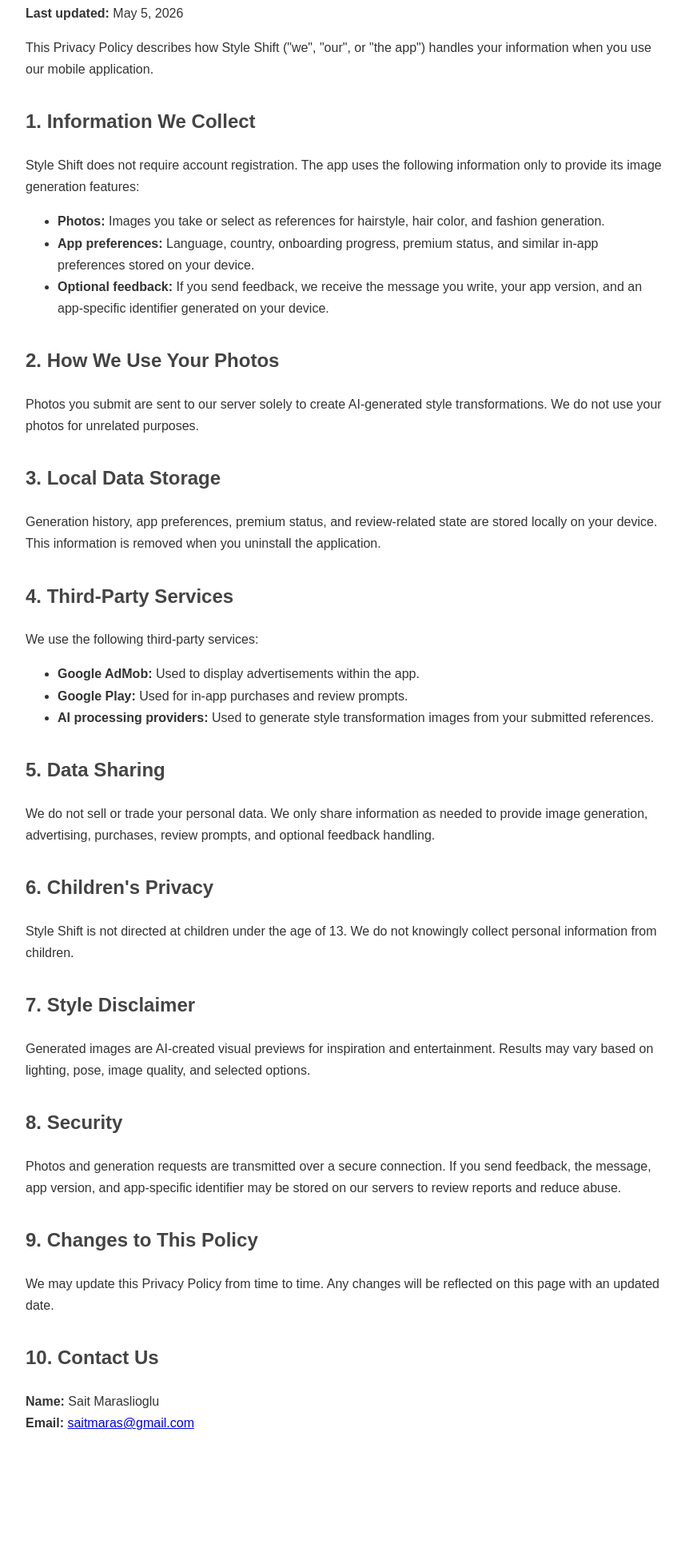
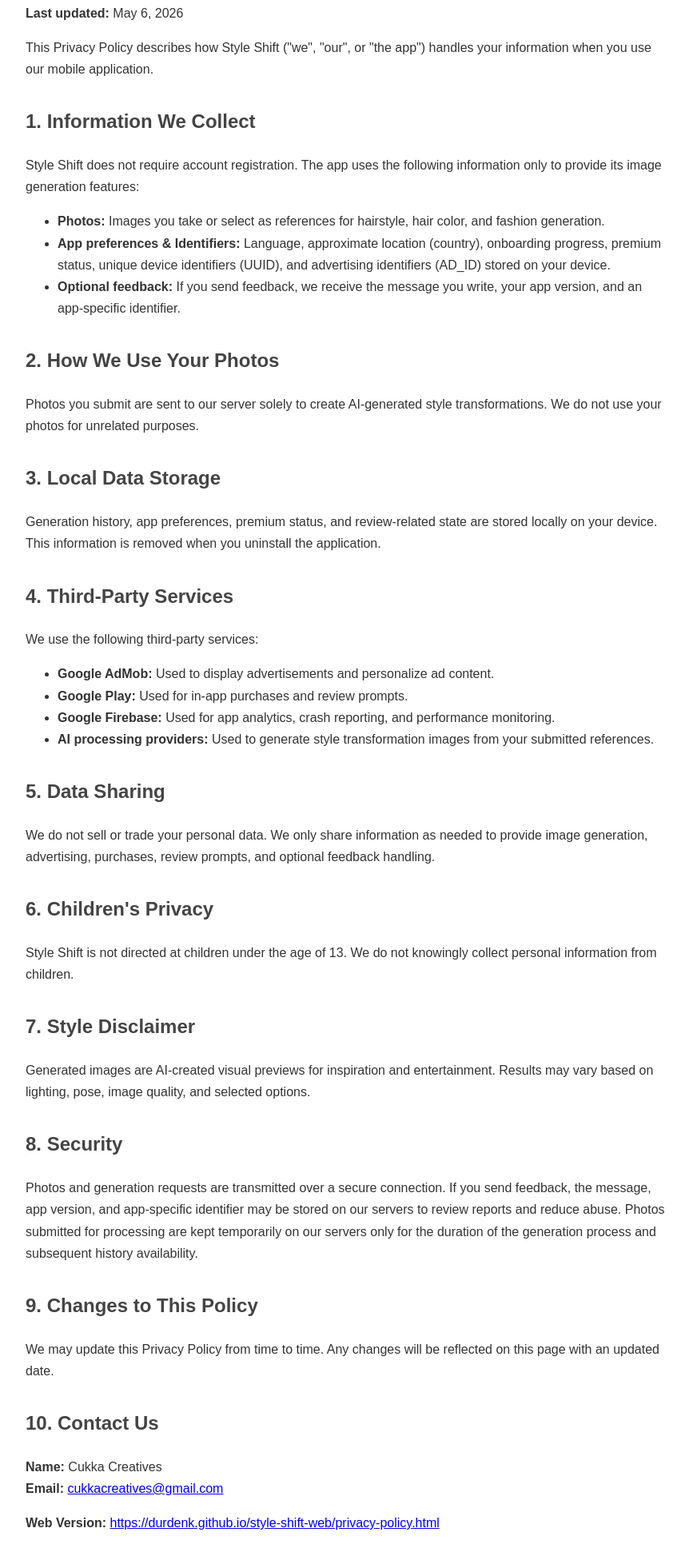
Before and after one commit to durdenk/style-shift-web, a plain HTML site: page pirivacy-policy.html in a window 1280 px wide. Shown: the part 113-2064 px from the top of the page at 80% size, without its empty margins (208-1070 px from the left). Before the commit the page ends 1946 px from the top, so only its background shows below. Drawn offline with Linux system fonts and the light colour scheme.

Commit message:
Update privacy policy with new contact information

```diff
--- a/pirivacy-policy.html
+++ b/pirivacy-policy.html
@@ -28,7 +28,7 @@
 
 <body>
   <h1>Style Shift Privacy Policy</h1>
-  <p><strong>Last updated:</strong> May 5, 2026</p>
+  <p><strong>Last updated:</strong> May 6, 2026</p>
 
   <p>
     This Privacy Policy describes how Style Shift ("we", "our", or "the app")
@@ -41,9 +41,12 @@
     information only to provide its image generation features:
   </p>
   <ul>
-    <li><strong>Photos:</strong> Images you take or select as references for hairstyle, hair color, and fashion generation.</li>
-    <li><strong>App preferences:</strong> Language, country, onboarding progress, premium status, and similar in-app preferences stored on your device.</li>
-    <li><strong>Optional feedback:</strong> If you send feedback, we receive the message you write, your app version, and an app-specific identifier generated on your device.</li>
+    <li><strong>Photos:</strong> Images you take or select as references for hairstyle, hair color, and fashion
+      generation.</li>
+    <li><strong>App preferences & Identifiers:</strong> Language, approximate location (country), onboarding progress,
+      premium status, unique device identifiers (UUID), and advertising identifiers (AD_ID) stored on your device.</li>
+    <li><strong>Optional feedback:</strong> If you send feedback, we receive the message you write, your app version,
+      and an app-specific identifier.</li>
   </ul>
 
   <h2>2. How We Use Your Photos</h2>
@@ -62,9 +65,11 @@
   <h2>4. Third-Party Services</h2>
   <p>We use the following third-party services:</p>
   <ul>
-    <li><strong>Google AdMob:</strong> Used to display advertisements within the app.</li>
+    <li><strong>Google AdMob:</strong> Used to display advertisements and personalize ad content.</li>
     <li><strong>Google Play:</strong> Used for in-app purchases and review prompts.</li>
-    <li><strong>AI processing providers:</strong> Used to generate style transformation images from your submitted references.</li>
+    <li><strong>Google Firebase:</strong> Used for app analytics, crash reporting, and performance monitoring.</li>
+    <li><strong>AI processing providers:</strong> Used to generate style transformation images from your submitted
+      references.</li>
   </ul>
 
   <h2>5. Data Sharing</h2>
@@ -91,7 +96,9 @@
   <p>
     Photos and generation requests are transmitted over a secure connection. If
     you send feedback, the message, app version, and app-specific identifier may
-    be stored on our servers to review reports and reduce abuse.
+    be stored on our servers to review reports and reduce abuse. Photos submitted for
+    processing are kept temporarily on our servers only for the duration of the generation
+    process and subsequent history availability.
   </p>
 
   <h2>9. Changes to This Policy</h2>
@@ -102,8 +109,11 @@
 
   <h2>10. Contact Us</h2>
   <p>
-    <strong>Name:</strong> Sait Maraslioglu<br />
-    <strong>Email:</strong> <a href="mailto:saitmaras@gmail.com">saitmaras@gmail.com</a>
+    <strong>Name:</strong> Cukka Creatives<br />
+    <strong>Email:</strong> <a href="mailto:cukkacreatives@gmail.com">cukkacreatives@gmail.com</a>
+  </p>
+  <p>
+    <strong>Web Version:</strong> <a href="https://durdenk.github.io/style-shift-web/privacy-policy.html">https://durdenk.github.io/style-shift-web/privacy-policy.html</a>
   </p>
 </body>
 
```
